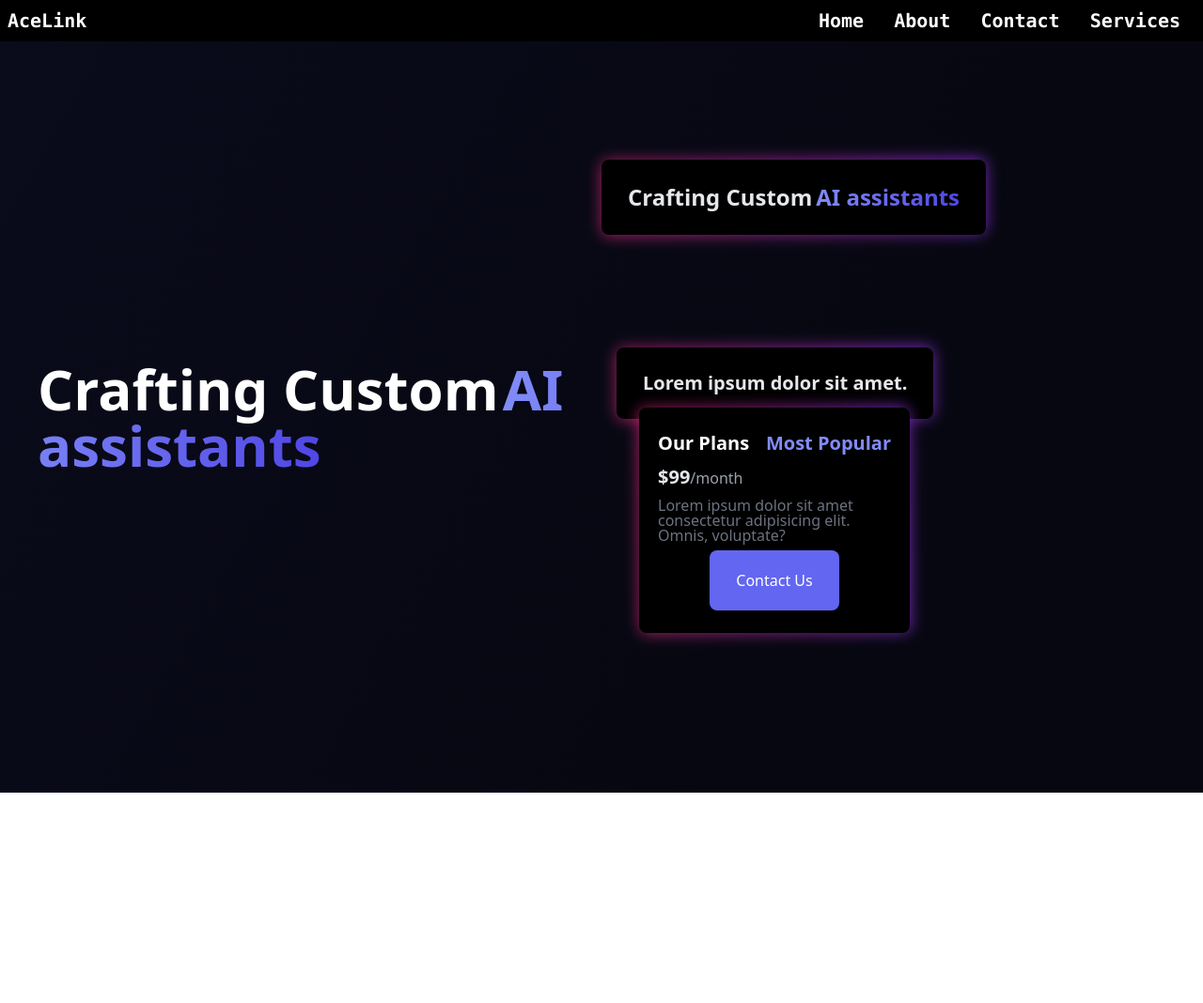
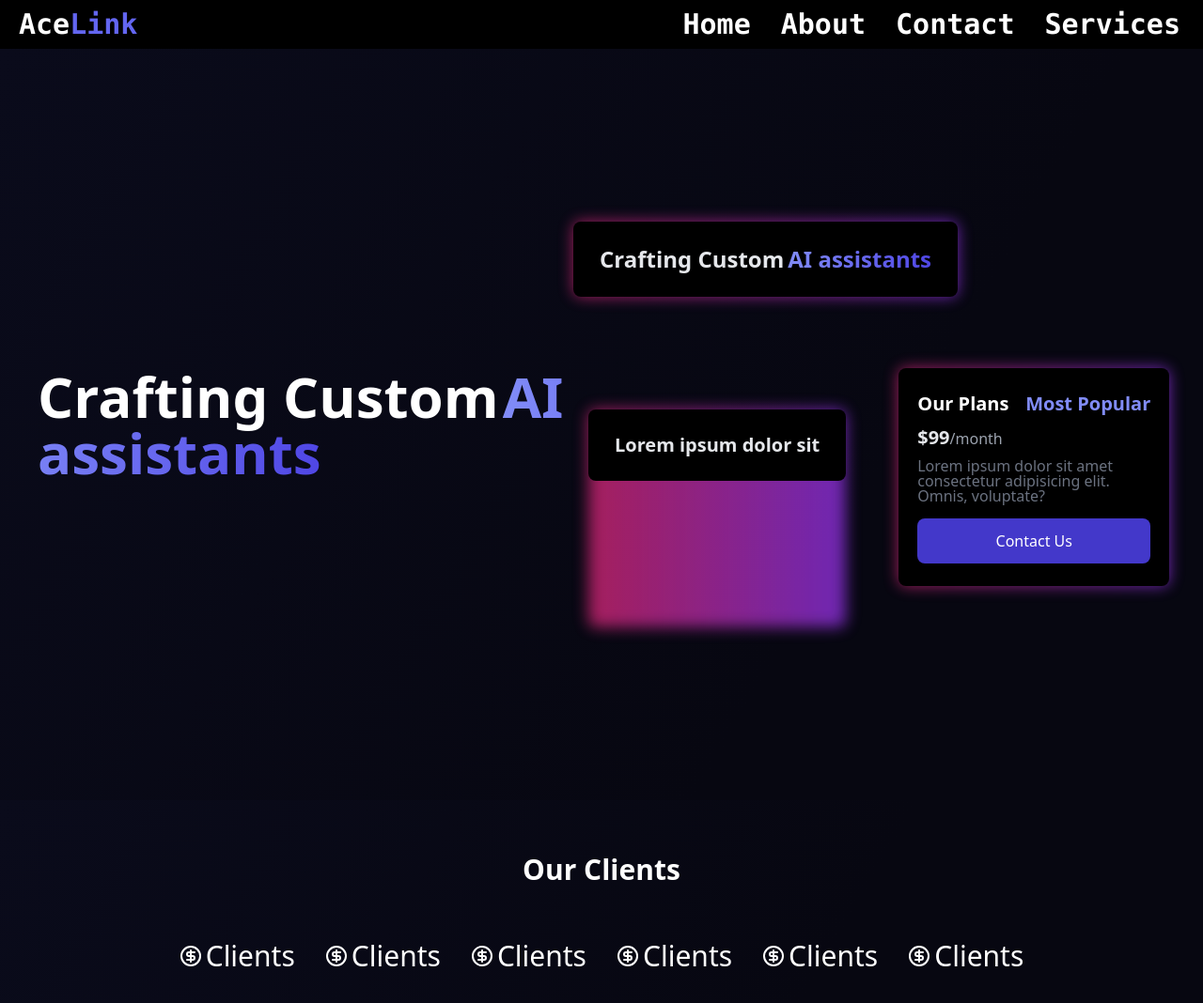
Before and after one commit to 21Ayush21/Acelink, a React app: page / in a window 1280 px wide. Shown: the top 1068 px of the page at 94% size. Before the commit the page ends 844 px from the top, so only its background shows below. Built offline with nearby package versions, Linux system fonts and the light colour scheme; the HTML template or start-up script is replaced by a standard one.

Commit message:
Add Clientsection and organize Herosection

```diff
--- a/src/App.jsx
+++ b/src/App.jsx
@@ -1,11 +1,14 @@
 import Navbar from "./components/Navbar";
-import Topsection from "./segments/Topsection";
+import Herosection from "./segments/Herosection";
+
+import Clientsection from "./segments/Clientsection";
 
 export default function App() {
   return (
     <>
     <Navbar/>
-    <Topsection></Topsection>
+    <Herosection></Herosection>
+    <Clientsection></Clientsection>
     </>
   )
 }
--- a/src/components/Cards.jsx
+++ b/src/components/Cards.jsx
@@ -2,7 +2,7 @@ import React from "react";
 
 const Cards = () => {
   return (
-    <div className="flex flex-row flex-wrap relative">
+    <div className="hidden lg:flex flex-row flex-wrap relative">
       <div className="relative group my-4 -top-11">
         <div className="absolute inset-0 bg-gradient-to-r from-pink-600 to-purple-600 rounded-lg blur opacity-75 group-hover:opacity-100 transition duration-1000 group-hover:duration-200 animate-tilt"></div>
         <div
@@ -18,15 +18,15 @@ const Cards = () => {
         </div>
       </div>
 
-      <div className="relative group my-4 top-11 mx-4">
+      <div className="relative group my-4 top-11 mx-4 ">
         <div className="absolute inset-0 bg-gradient-to-r from-pink-600 to-purple-600 rounded-lg blur opacity-75 group-hover:opacity-100 transition duration-1000 group-hover:duration-200 animate-tilt"></div>
         <div
           className=" relative px-7 py-6 bg-black rounded-lg leading-none flex items-center
     justify-center flex-col text-white"
         >
           <div>
-            <span className="text-center text-xl text-gray-200 font-semibold">
-              Lorem ipsum dolor sit amet.
+            <span className="text-center text-xl text-gray-200 font-semibold text-wrap ">
+              Lorem ipsum dolor sit
             </span>
           </div>
         </div>
@@ -45,16 +45,21 @@ const Cards = () => {
             </div>
 
             <div>
-                <span className="text-center text-xl text-gray-200 font-semibold">
-                    $99
-                </span>
-                <span className="text-gray-400">/month</span>
+              <span className="text-center text-xl text-gray-200 font-semibold">
+                $99
+              </span>
+              <span className="text-gray-400">/month</span>
             </div>
 
-            <div className="text-gray-500">Lorem ipsum dolor sit amet consectetur adipisicing elit. Omnis, voluptate?</div>
+            <div className="text-gray-500">
+              Lorem ipsum dolor sit amet consectetur adipisicing elit. Omnis,
+              voluptate?
+            </div>
 
             <div className="flex items-center justify-center">
-                <button className="p-6 bg-indigo-500 rounded-lg px-7">Contact Us</button>
+              <button className="p-4 bg-indigo-700 rounded-lg w-full mt-2 hover:bg-indigo-900">
+                Contact Us
+              </button>
             </div>
           </div>
         </div>
--- /dev/null
+++ b/src/components/Client.jsx
@@ -0,0 +1,12 @@
+import React from 'react'
+
+const Client = () => {
+  return (
+    <div className='flex items-center gap-1 text-white text-3xl mt-14'>
+        <span><svg xmlns="http://www.w3.org/2000/svg" width="24" height="24" viewBox="0 0 24 24" fill="none" stroke="currentColor" stroke-width="2" stroke-linecap="round" stroke-linejoin="round" class="lucide lucide-circle-dollar-sign"><circle cx="12" cy="12" r="10"/><path d="M16 8h-6a2 2 0 1 0 0 4h4a2 2 0 1 1 0 4H8"/><path d="M12 18V6"/></svg></span>
+        <h3>Clients</h3>
+    </div>
+  )
+}
+
+export default Client
--- a/src/components/Navbar.jsx
+++ b/src/components/Navbar.jsx
@@ -3,13 +3,13 @@ import React from "react";
 const Navbar = () => {
   const navlinks = ["Home", "About", "Contact", "Services"];
   return (
-    <header className="flex flex-row p-2 cursor-pointer font-mono font-bold text-xl sticky top-0 bg-black">
-      <div className="flex-1 text-white">AceLink</div>
+    <header className="flex flex-row p-2 cursor-pointer font-mono font-bold text-xl sticky top-0 bg-black w-full z-20">
+      <div className="flex-1 ml-3 text-white text-3xl">Ace<span className="text-indigo-500">Link</span></div>
       {navlinks.map((link, index) => {
         return (
           <div
             key={index}
-            className="px-4 hover:text-indigo-500 transition-colors text-white"
+            className="px-4 text-3xl hover:text-indigo-500 transition-colors text-white"
           >
             {link}
           </div>
--- /dev/null
+++ b/src/segments/Clientsection.jsx
@@ -0,0 +1,23 @@
+import React from 'react'
+import Client from '../components/Client'
+
+const Clientsection = () => {
+  return (
+    <section className='bg-background-linear-gradient '>
+    <div className='py-14 mx-2'>
+      <h2 className='text-white text-center text-3xl font-semibold '>Our Clients</h2>
+
+      <div className='flex flex-wrap justify-center items-center gap-6 md:gap-8'>
+        <Client></Client>
+        <Client></Client>
+        <Client></Client>
+        <Client></Client>
+        <Client></Client>
+        <Client></Client>
+      </div>
+    </div>
+    </section>
+  )
+}
+
+export default Clientsection
--- /dev/null
+++ b/src/segments/Herosection.jsx
@@ -0,0 +1,24 @@
+import React from "react";
+import Cards from "../components/Cards";
+
+const Herosection = () => {
+  return (
+    <section className="bg-background-linear-gradient grid w-full min-h-screen grid-cols-1 lg:grid-cols-2 place-items-center px-10 md:py-32 gap-10">
+      <div className="text-start">
+        <main className="font-bold text-6xl">
+          <h1 className="inline text-white ">
+            Crafting Custom
+            <span className="ml-1 inline bg-gradient-to-r from-indigo-400 to-indigo-600 bg-clip-text text-transparent">
+              AI assistants
+            </span>
+          </h1>
+        </main>
+      </div>
+      <div className="w-[680px] h-[376px]">
+        <Cards></Cards>
+      </div>
+    </section>
+  );
+};
+
+export default Herosection;
--- a/src/segments/Topsection.jsx
+++ /dev/null
@@ -1,27 +0,0 @@
-import React from "react";
-import Card from "../components/Card";
-import Cards from "../components/Cards";
-
-const Topsection = () => {
-  return (
-    <section className="bg-background-linear-gradient h-screen flex items-center justify-center">
-      <div className="grid lg:grid-cols-2 place-items-center px-10">
-        <div className="text-start">
-          <main className="font-bold text-6xl">
-            <h1 className="inline text-white ">
-              Crafting Custom
-              <span className="ml-1 inline bg-gradient-to-r from-indigo-400 to-indigo-600 bg-clip-text text-transparent">
-                AI assistants
-              </span>
-            </h1>
-          </main>
-        </div>
-        <div>
-          <Cards></Cards>
-        </div>
-      </div>
-    </section>
-  );
-};
-
-export default Topsection;
```
